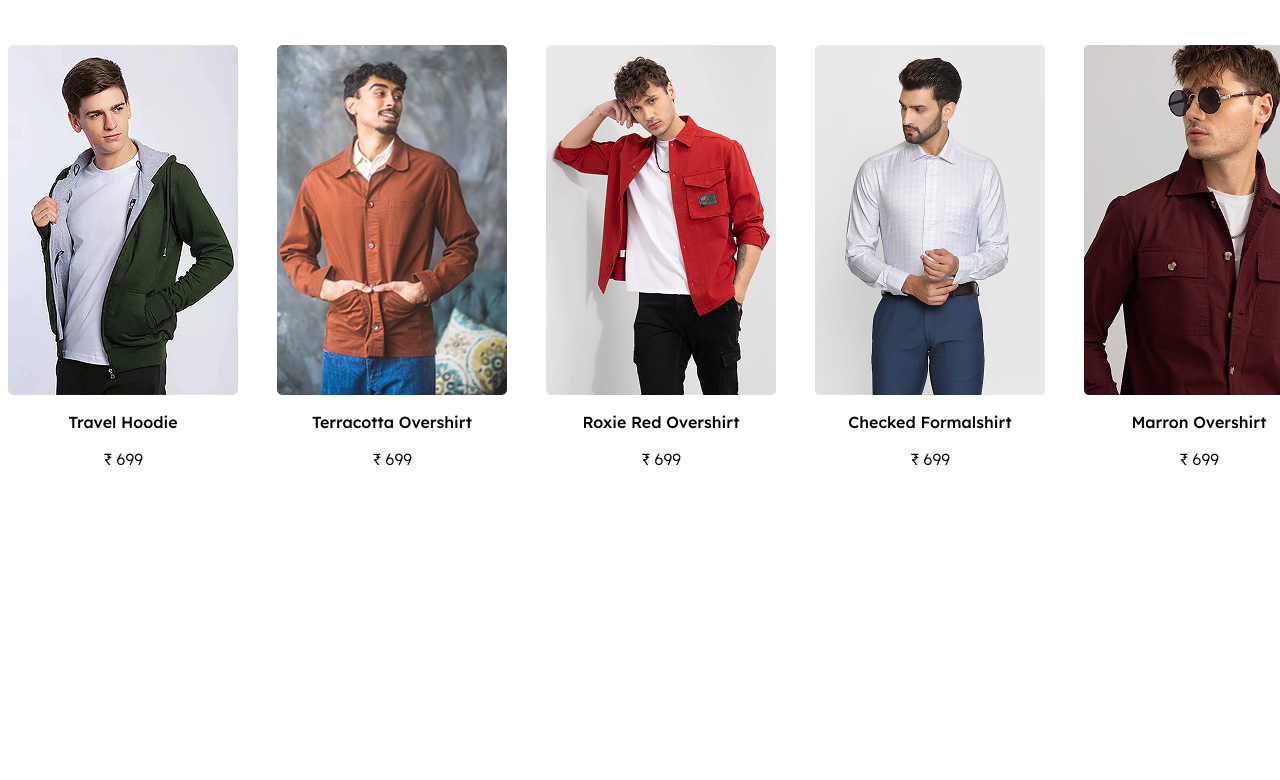
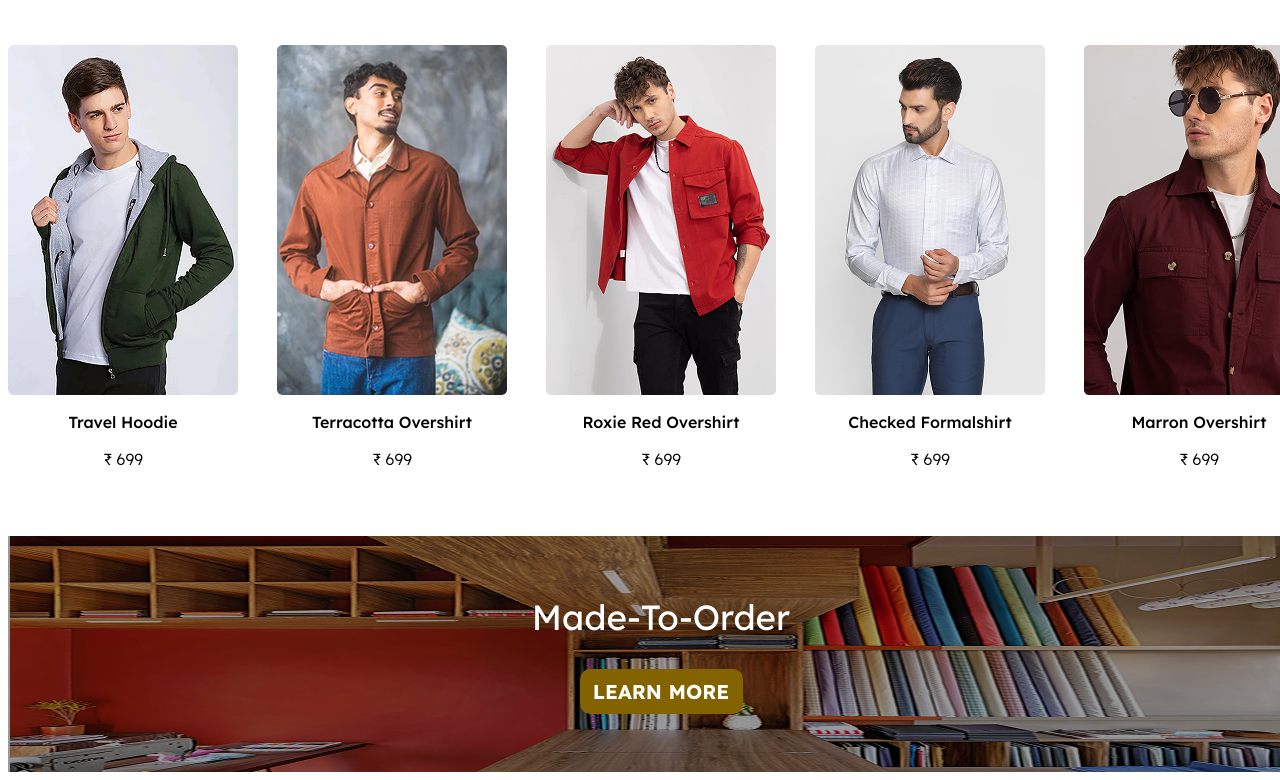
Before and after one commit to SalahEddineSghiri/exam, a plain HTML site: page index.html in a window 1280 px wide. Shown: the part 913-1693 px from the top of the page. Before the commit the page ends 1382 px from the top, so only its background shows below. Drawn offline with Linux system fonts and the light colour scheme.

Commit message:
ajout sect3

```diff
--- a/index.css
+++ b/index.css
@@ -132,3 +132,14 @@ object-fit: cover;
     font-size: 16px;
     color:rgba(0, 0, 0, 1)  ;
 }
+.sect3{
+    width: 1306px;
+height: 236px;
+margin-top: 5rem;
+background-image: url(./assets/images/Rectangle\ 8.png);
+display: flex;
+gap:30px;
+align-items: center;
+justify-content: center;
+flex-direction: column;
+}
--- a/index.html
+++ b/index.html
@@ -77,5 +77,11 @@
             </div>
         </div>
     </div>
+    <div class="sect3">
+        <h1 style="font-weight: 400; font-size: 35px;">Made-To-Order</h1>
+        <div class="new">
+            <h4 style="font-weight: 700; font-size: 20px;">LEARN MORE</h4>
+        </div>
+    </div>
 </body>
 </html>
```
Also changed, not shown: assets/images/Rectangle 8.png (added).
